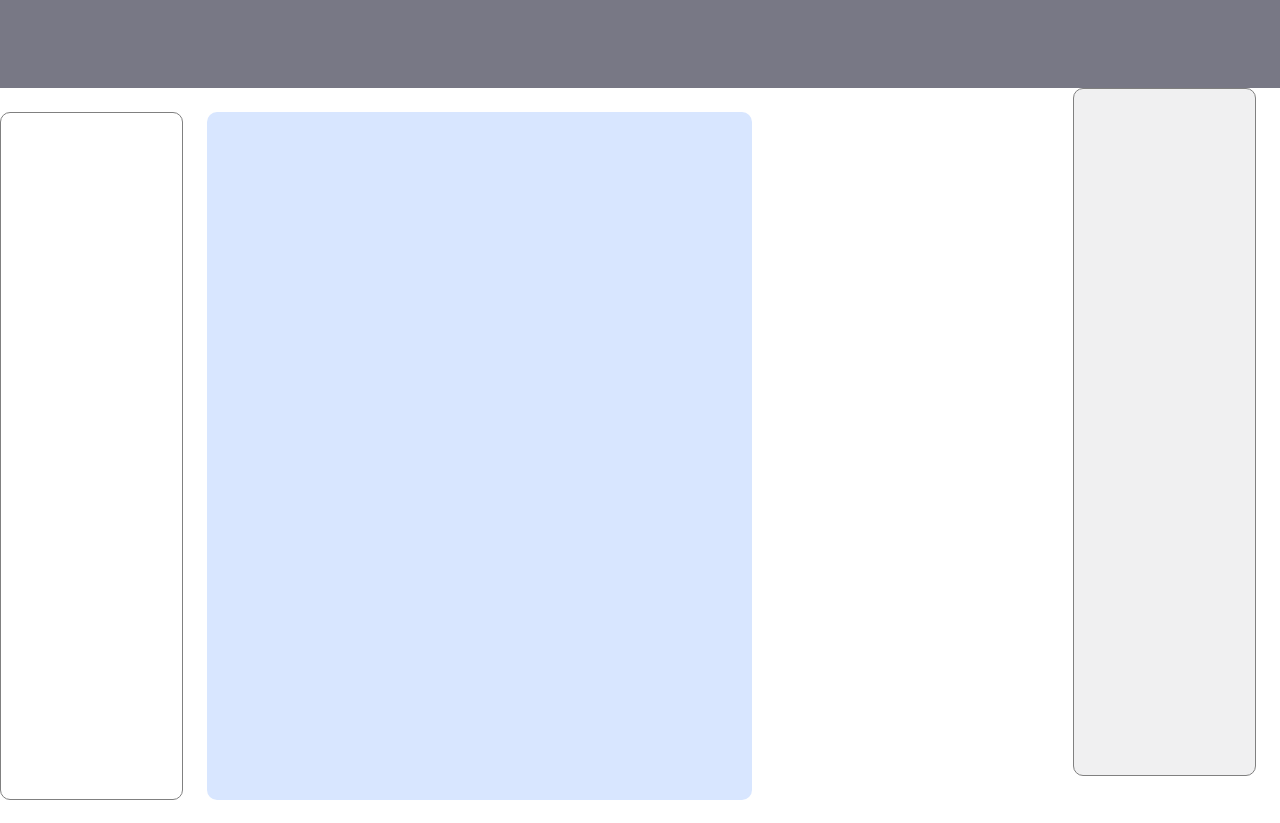
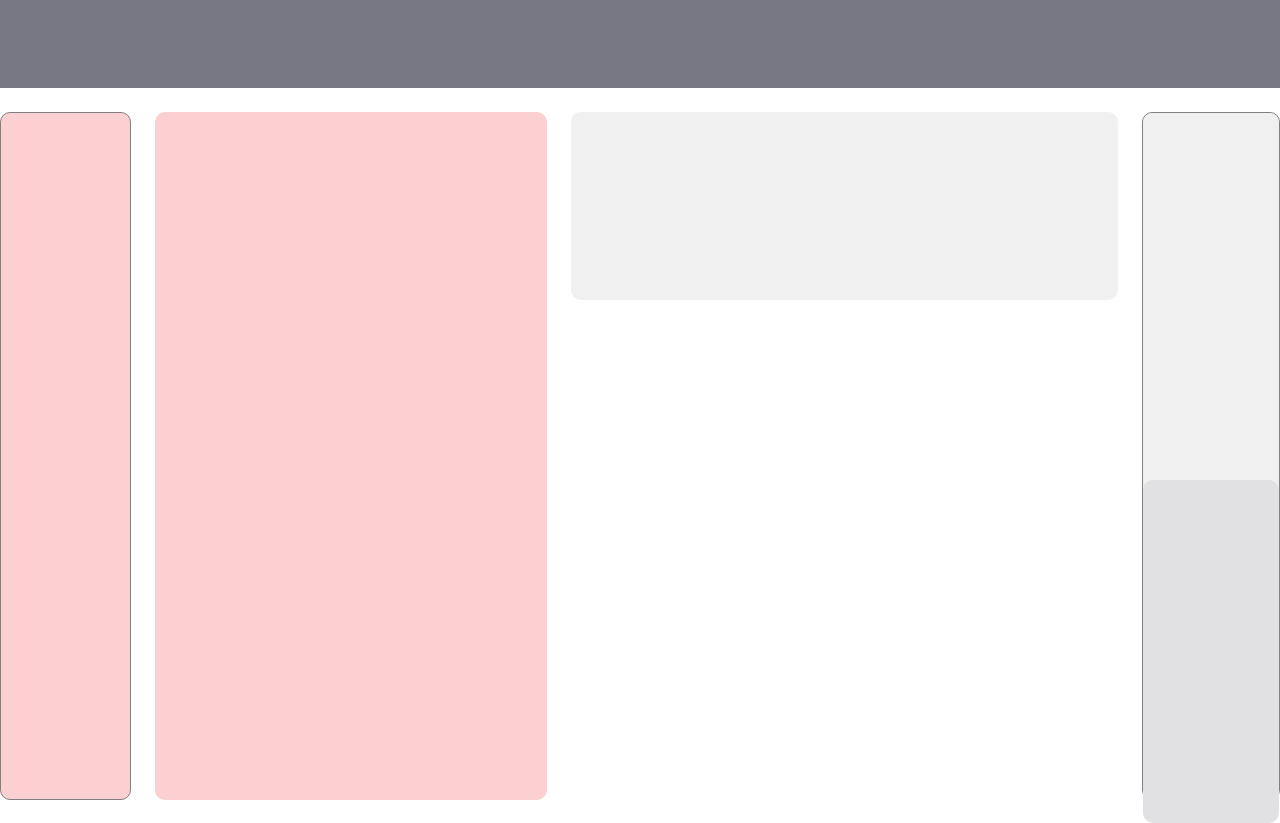
Before and after one commit to MichaelGridin/Layouts, a plain HTML site: page Flex/Project2/index.html in a window 1280 px wide. Before the commit the page ends 800 px from the top, so only its background shows below. Drawn offline with Linux system fonts and the light colour scheme.

Commit message:
Finished Project2 Grid

```diff
--- a/Flex/Project2/index.html
+++ b/Flex/Project2/index.html
@@ -10,11 +10,15 @@
 <body>
     <nav class="navbar"></nav>
     <div class="divitem">
-        <div class="div1"></div>
-        <div class="div2"></div>
+        <div class="div1-div2">
+            <div class="div1"></div>
+            <div class="div2"></div>
+        </div>
         <div class="div3"></div>
-        <div class="div4"></div>
-        <div class="div5"></div>
+        <div class="div4">
+            <div class="first-div4"></div>
+            <div class="second-div4"></div>
+        </div>
     </div>
 </body>
 </html>
--- a/Flex/Project2/style.css
+++ b/Flex/Project2/style.css
@@ -14,11 +14,11 @@ body {
 .navbar {
     background: #787885;
     width: 100%;
-    height: 88px;
+    height: 72px;
 }
 
 .div1 {
-    background: white;
+    background: #FCD0D0;
     width: 12.5%;
     height: 100%;
     border-radius: 10px;
@@ -29,11 +29,11 @@ body {
     margin-bottom: 24px;
     margin-top: 24px;
     flex-direction: row;
-    width: 20%;
+    width: 50%;
 }
 
 .div2 {
-    background: #D8E6FF;
+    background: #FCD0D0;
     width: 37.5%;
     height: 100%;
     border-radius: 10px;
@@ -42,7 +42,7 @@ body {
     align-self: flex-start;
     margin-bottom: 24px;
     margin-top: 24px;
-    width: 80%;
+    width: 50%;
 }
 
 .divitem {
@@ -54,15 +54,17 @@ body {
 }
 
 .div3 {
+    background: #F0F0F1;
     display: flex;
     flex-direction: row;
     width: 100%;
     height: 188px;
     margin-top: 24px;
     gap: 24px;
+    border-radius: 10px;
 }
 
-.first-div3 {
+.first-div4 {
     background: #F0F0F1;
     width: 100%;
     height: 188px;
@@ -70,7 +72,7 @@ body {
     margin-bottom: 24px;
 }
 
-.second-div3 {
+.second-div4 {
     background: #E1E1E3;
     width: 100%;
     height: 188px;
@@ -101,23 +103,27 @@ body {
         height: 100vh;
     }
 
+    .navbar {
+        height: 88px;
+    }
+
     .divitem {
         flex-direction: row;
         height: calc(100vh - 112px);
     }
 
-    .div3 {
+    .div4 {
         flex-direction: column;
         width: 37.5%;
         height: 100%;
     }
 
-    .first-div3 {
+    .first-div4 {
         width: 100%;
         height: 50%;
     }
 
-    .second-div3 {
+    .second-div4 {
         width: 100%;
         height: 50%;
     }
@@ -140,5 +146,6 @@ body {
     .div4 {
         width: 25%;
         height: 100%;
+        margin-top: 24px;
     }
 }
--- a/Grid/Project2/style.css
+++ b/Grid/Project2/style.css
@@ -29,7 +29,6 @@ body {
 .div1 {
     background: #FCD0D0;
     border-radius: 10px;
-    border: 1px solid grey;
     grid-column: 1/5;
     grid-row: 1/2;
     height: 145px;
@@ -62,7 +61,6 @@ body {
 .div5 {
     background: #E1E1E3;
     border-radius: 10px;
-    border: 1px solid grey;
     grid-column: 1/6;
     grid-row: 4;
     height: 120px;
```
